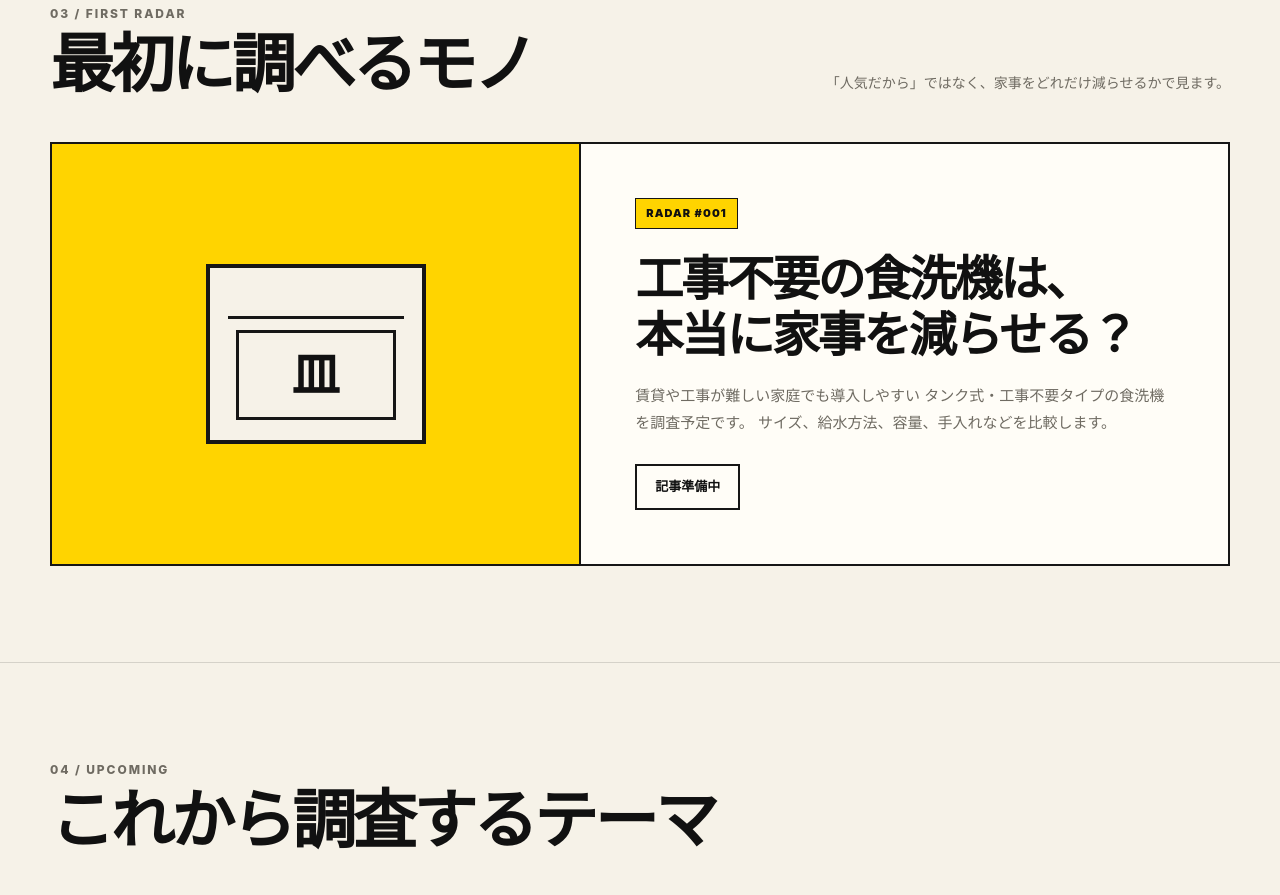
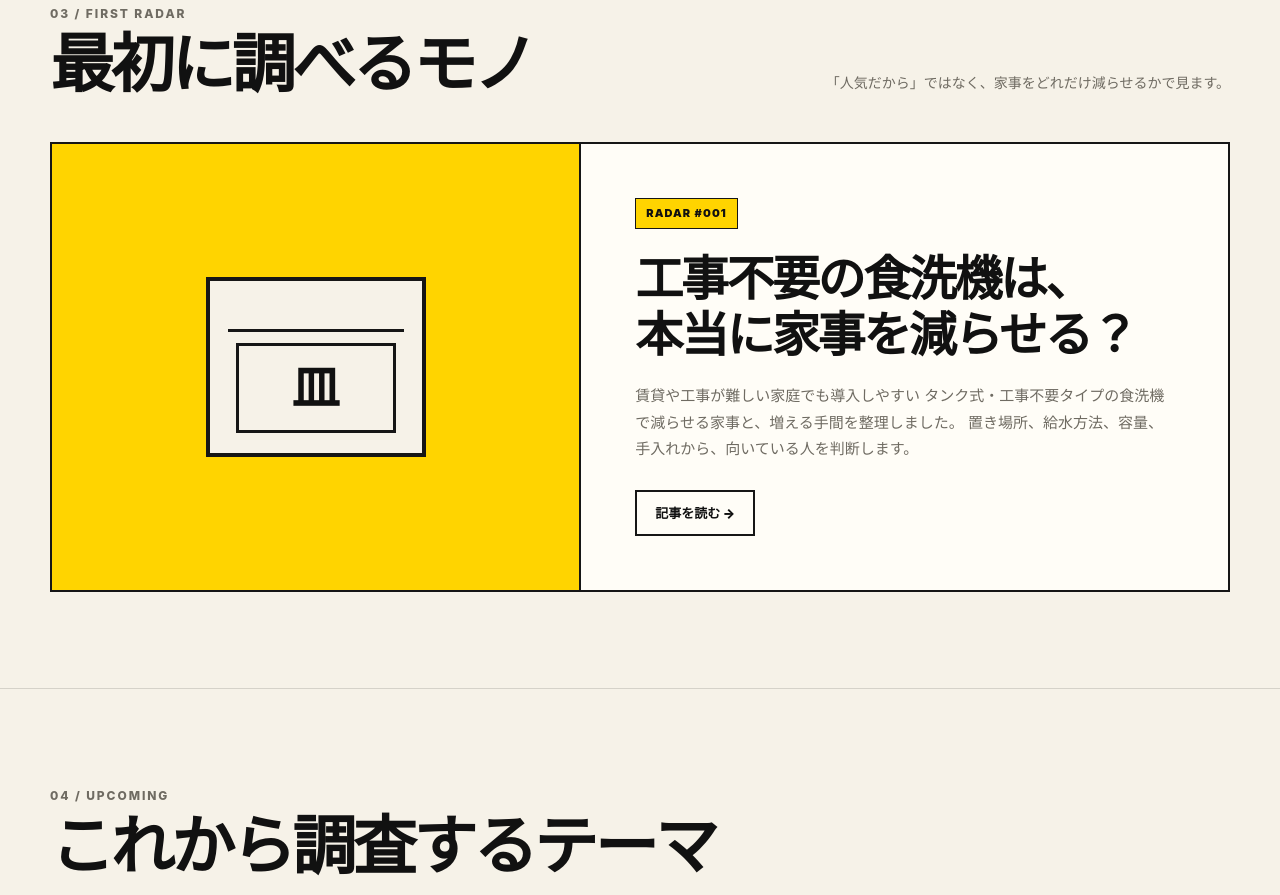
Before and after one commit to monoradar/monoradar, a plain HTML site: page index.html in a window 1280 px wide. Shown: the part 2102-2997 px from the top of the page. Drawn offline with Linux system fonts and the light colour scheme.

Commit message:
Link homepage to MONO RADAR issue 001
Updated the feature card link and modified the description of the dishwasher article.

```diff
--- a/index.html
+++ b/index.html
@@ -905,7 +905,7 @@
           </p>
         </div>
 
-        <article class="feature-card">
+        <a href="radar-001.html" class="feature-card" aria-label="RADAR #001 工事不要の食洗機の記事を読む">
 
           <div class="feature-visual">
             <div class="dishwasher-icon">
@@ -923,14 +923,14 @@
 
             <p>
               賃貸や工事が難しい家庭でも導入しやすい
-              タンク式・工事不要タイプの食洗機を調査予定です。
-              サイズ、給水方法、容量、手入れなどを比較します。
+              タンク式・工事不要タイプの食洗機で減らせる家事と、増える手間を整理しました。
+              置き場所、給水方法、容量、手入れから、向いている人を判断します。
             </p>
 
-            <span class="button">記事準備中</span>
+            <span class="button">記事を読む →</span>
           </div>
 
-        </article>
+        </a>
       </div>
     </section>
 
```
